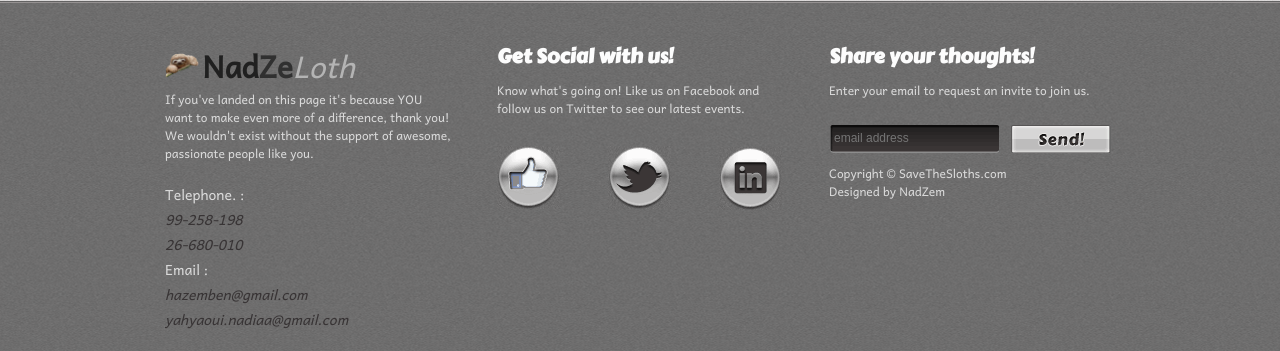
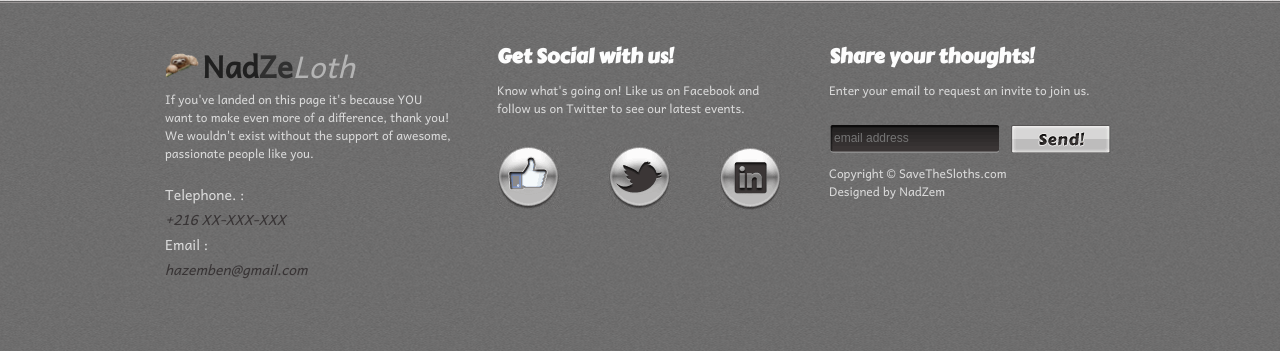
Before and after one commit to medzem/Save-The-Sloths, a PHP site: page /index.php in a window 1280 px wide. Shown: the part 890-1241 px from the top of the page. Run offline with PHP 8.4, Linux system fonts and the light colour scheme.

Commit message:
Update Footer.php

```diff
--- a/Save The Sloth_V2.0/Footer.php
+++ b/Save The Sloth_V2.0/Footer.php
@@ -3,8 +3,8 @@
 				<a href="index.php"><div id="LittleLogo"><img src="images/LittleLogo.png"> <span id="firstW">Nad</span><span id="secondW">Ze</span><span id="thirdW">Loth</span></div></a>
 				<p>If you've landed on this page it's because YOU want to make even more of a difference, thank you! We wouldn't exist without the support of awesome, passionate people like you.</p>
 				<div>
-					<p>Telephone. :<span><br>99-258-198<br>26-680-010</span></p>
-					<p>Email :<span><br>hazemben@gmail.com<br>yahyaoui.nadiaa@gmail.com</span></p>
+					<p>Telephone. :<span><br>+216 XX-XXX-XXX</span></p>
+					<p>Email :<span><br>hazemben@gmail.com</span></p>
 				</div>
 			</div>
 			<div>
```
